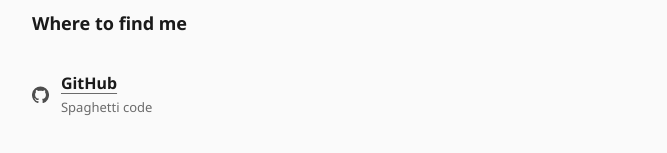
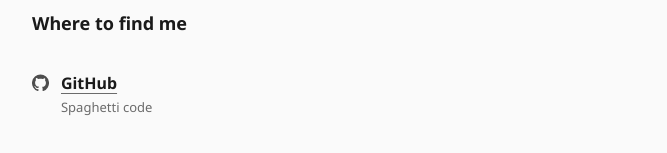
Before and after one commit to athaurian/athaurian.github.io, a Svelte app: page / in a window 1280 px wide. Shown: the part 799-952 px from the top of the page, without its empty margins (306-973 px from the left). Built offline with nearby package versions, Linux system fonts and the light colour scheme.

Commit message:
style: revert social icons to top alignment

```diff
--- a/src/app.css
+++ b/src/app.css
@@ -245,13 +245,13 @@ li p {
 
 .social-item {
   display: flex;
-  align-items: center;
+  align-items: flex-start;
   gap: var(--space-3);
 }
 
 .social-icon {
   display: inline-flex;
-  margin-top: 0;
+  margin-top: var(--space-1);
   color: var(--color-text-secondary);
 }
 
```
